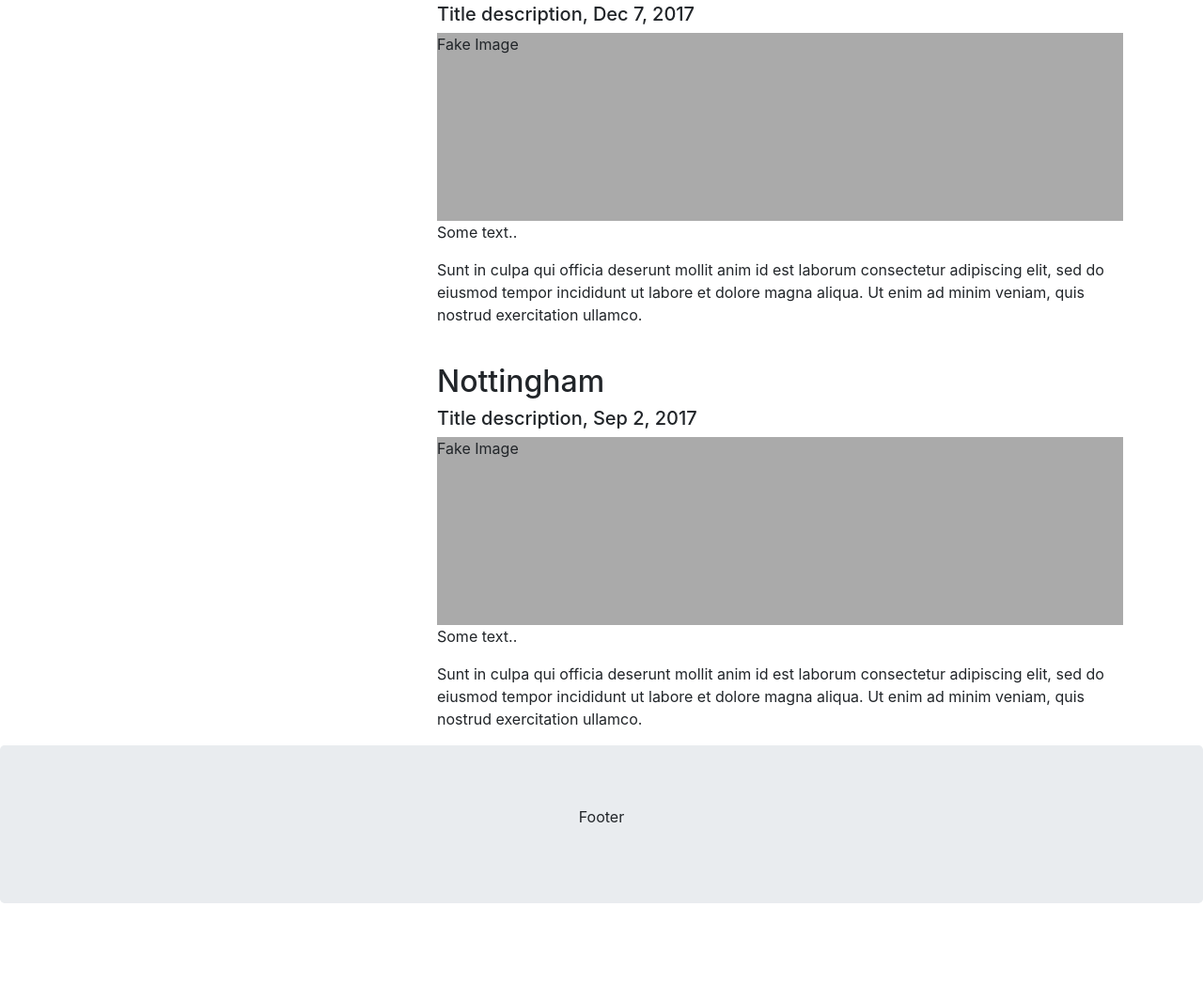
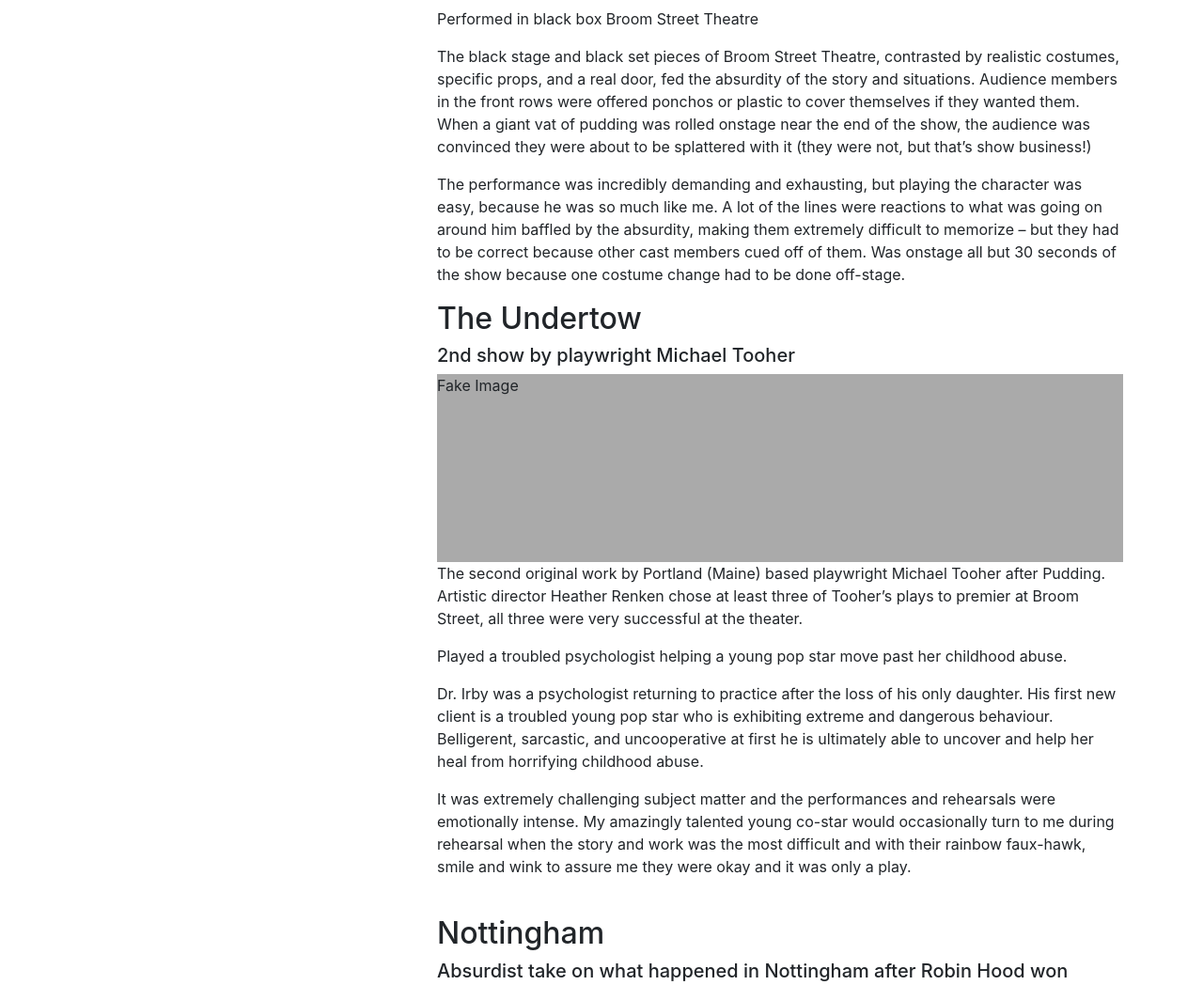
Before and after one commit to RPDunkelbarger/Theatre, a plain HTML site: page index.html in a window 1280 px wide. Shown: the part 1419-2467 px from the top of the page at 94% size. Before the commit the page ends 2380 px from the top, so only its background shows below. Drawn offline with nearby package versions, Linux system fonts and the light colour scheme.

Commit message:
Update index.html

```diff
--- a/index.html
+++ b/index.html
@@ -68,31 +68,41 @@
       <hr class="d-sm-none">
     </div>
     <div class="col-sm-8">
+
       <h2>The Mousetrap</h2>
-      <h5>Strollers Theatre</h5>
+      <h5>Classic Murder Mystery by Agatha Christie</h5>
       <div class="fakeimg">Fake Image</div>
       <h5>Classic Murder Mystery by Agatha Christie</h5>
-      <p>The classic murder mystery The Mousetrap by Agatha Christie opened in London's West End in 1952 and ran continuously until 16 March 2020, when the stage performances had to be discontinued during the COVID-19 pandemic. </p>
+      <p>The classic murder mystery The Mousetrap by Agatha Christie opened in London's West End in 1952 and ran continuously until 16 March 2020, when the stage performances had to be discontinued during the COVID-19 pandemic.</p>
       <p>The play has a twist ending, which the audience is traditionally asked not to reveal after leaving the theatre.</p>
+      <p>Mr.Paravicini is a man of unknown provenance, who turns up claiming his car has overturned in a snowdrift. He appears to be affecting a foreign accent and artificially aged with make-up.</p>
+      <p>Audiences were asked to vote on who they thought the killer was at intermission, they clearly enjoyed Paravachini’s inexplicable behavior and antics, he never won the vote for who the killer might be.</p>
+      <p>At the Strollers season announcement, some members were disappointed that there would only be three plays in the season and pointed out that all three playwrights were British. Another member said, why not make it a theme, “The British Invasion.” I was immediately inspired and rushed to get a comp of a poster design to the board the next morning.</p>
       <br>
+
       <h2>Pudding</h2>
-      <h5>Broom Street Theatre</h5>
+      <h5>Touching and funny absurdist comedy</h5>
       <div class="fakeimg">Fake Image</div>
-      <h4>Touching and Funny Absurdist Comedy</h4>
       <p>A lonely widower tries to find meaning in life by sending boxes of pudding to random strangers in the mail. An ambitious young marketing executive arrives at his door by mistake, fascinated by what he’s doing decides to make him a star.</p>
       <p>Performed in black box Broom Street Theatre
       <p>The black stage and black set pieces of Broom Street Theatre, contrasted by realistic costumes, specific props, and a real door, fed the absurdity of the story and situations. Audience members in the front rows were offered ponchos or plastic to cover themselves if they wanted them. When a giant vat of pudding was rolled onstage near the end of the show, the audience was convinced they were about to be splattered with it (they were not, but that’s show business!)</p>
+      <p>The performance was incredibly demanding and exhausting, but playing the character was easy, because he was so much like me. A lot of the lines were reactions to what was going on around him baffled by the absurdity, making them extremely difficult to memorize – but they had to be correct because other cast members cued off of them. Was onstage all but 30 seconds of the show because one costume change had to be done off-stage.</p>
+
       <h2>The Undertow</h2>
-      <h5>Title description, Dec 7, 2017</h5>
+      <h5>2nd show by playwright Michael Tooher</h5>
       <div class="fakeimg">Fake Image</div>
-      <p>Some text..</p>
-      <p>Sunt in culpa qui officia deserunt mollit anim id est laborum consectetur adipiscing elit, sed do eiusmod tempor incididunt ut labore et dolore magna aliqua. Ut enim ad minim veniam, quis nostrud exercitation ullamco.</p>
+      <p>The second original work by Portland (Maine) based playwright Michael Tooher after Pudding. Artistic director Heather Renken chose at least three of Tooher’s plays to premier at Broom Street, all three were very successful at the theater.</p>
+      <p>Played a troubled psychologist helping a young pop star move past her childhood abuse.</p>
+      <p>Dr. Irby was a psychologist returning to practice after the loss of his only daughter. His first new client is a troubled young pop star who is exhibiting extreme and dangerous behaviour. Belligerent, sarcastic, and uncooperative at first he is ultimately able to uncover and help her heal from horrifying childhood abuse.</p>
+      <p>It was extremely challenging subject matter and the performances and rehearsals were emotionally intense. My amazingly talented young co-star would occasionally turn to me during rehearsal when the story and work was the most difficult and with their rainbow faux-hawk, smile and wink to assure me they were okay and it was only a play.</p>
       <br>
+
       <h2>Nottingham</h2>
-      <h5>Title description, Sep 2, 2017</h5>
+      <h5>Absurdist take on what happened in Nottingham after Robin Hood won</h5>
       <div class="fakeimg">Fake Image</div>
-      <p>Some text..</p>
-      <p>Sunt in culpa qui officia deserunt mollit anim id est laborum consectetur adipiscing elit, sed do eiusmod tempor incididunt ut labore et dolore magna aliqua. Ut enim ad minim veniam, quis nostrud exercitation ullamco.</p>
+      <p>What happens next, after Robin Hood wins the day? He has to rule, which isn’t as easy or as much fun as leading his band of merry men. Robin Hood now had to face the challenges and work of ruling the land which left little time for “adventure laughs”, and the former administration wasn’t going to make it easy for him.</p>
+      <p>The not-so-subtle subtext was a commentary on the political and current events at the time as some became disillusioned that The Obama Administration was not able to magically fix all of the nation's problems overnight. This Broom Street original play did what Broom Street had done since the ‘60s, make us think about social and political issues of the day in a way that the members of Monty Python would approve of.</p>
+      <p>Directed to play the classic villain The Sherrif of Nottingham after Tom Hiddleston as Loki, I came up with the underlying “motivation” that he really, really loved his job, and he wanted it back damn it! As the obvious villian and foil, The Sherrif was a distraction from the real “bad guy” revealed at the end to be the Monarchy itself.</p>
     </div>
   </div>
 </div>
```
